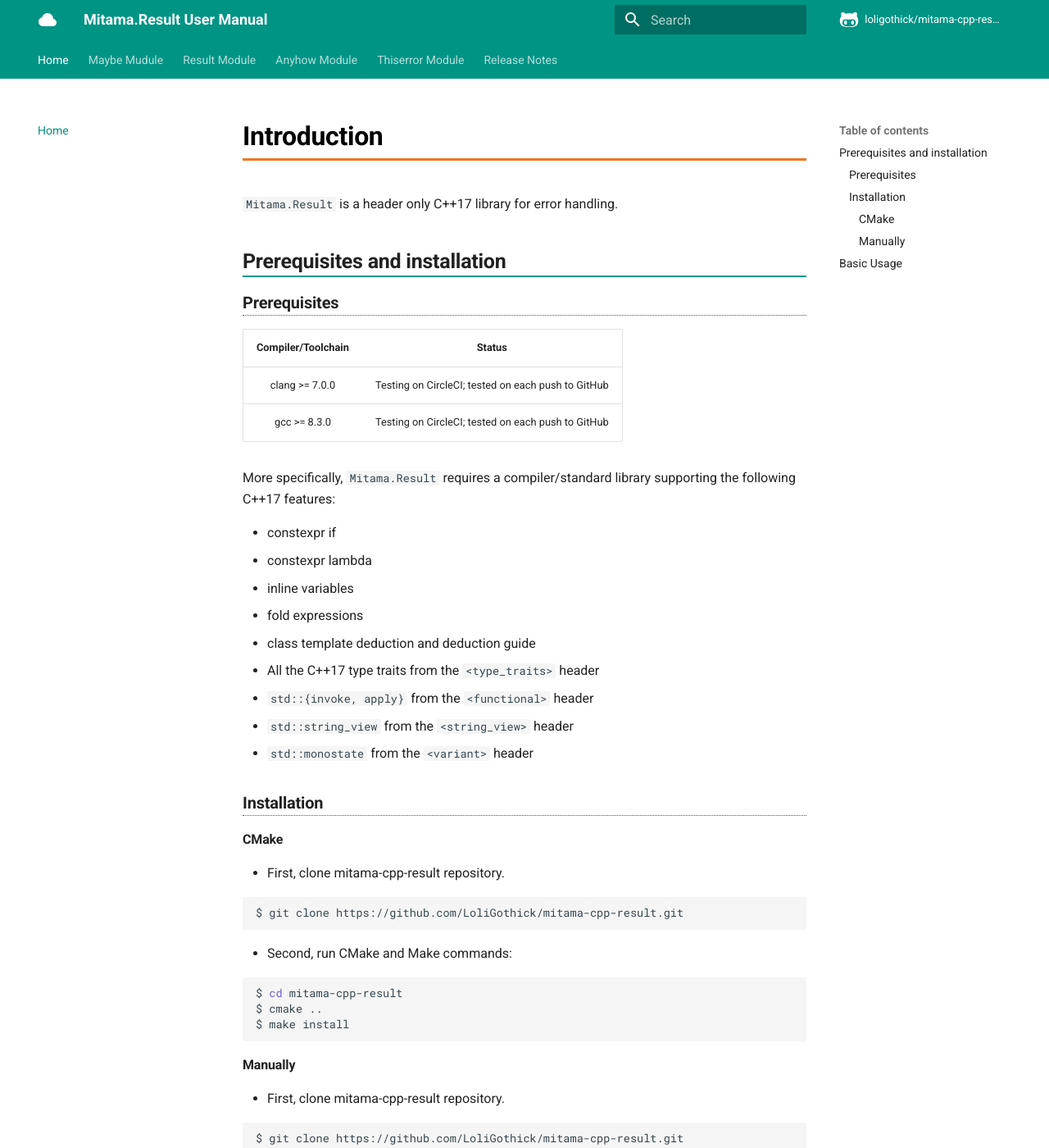
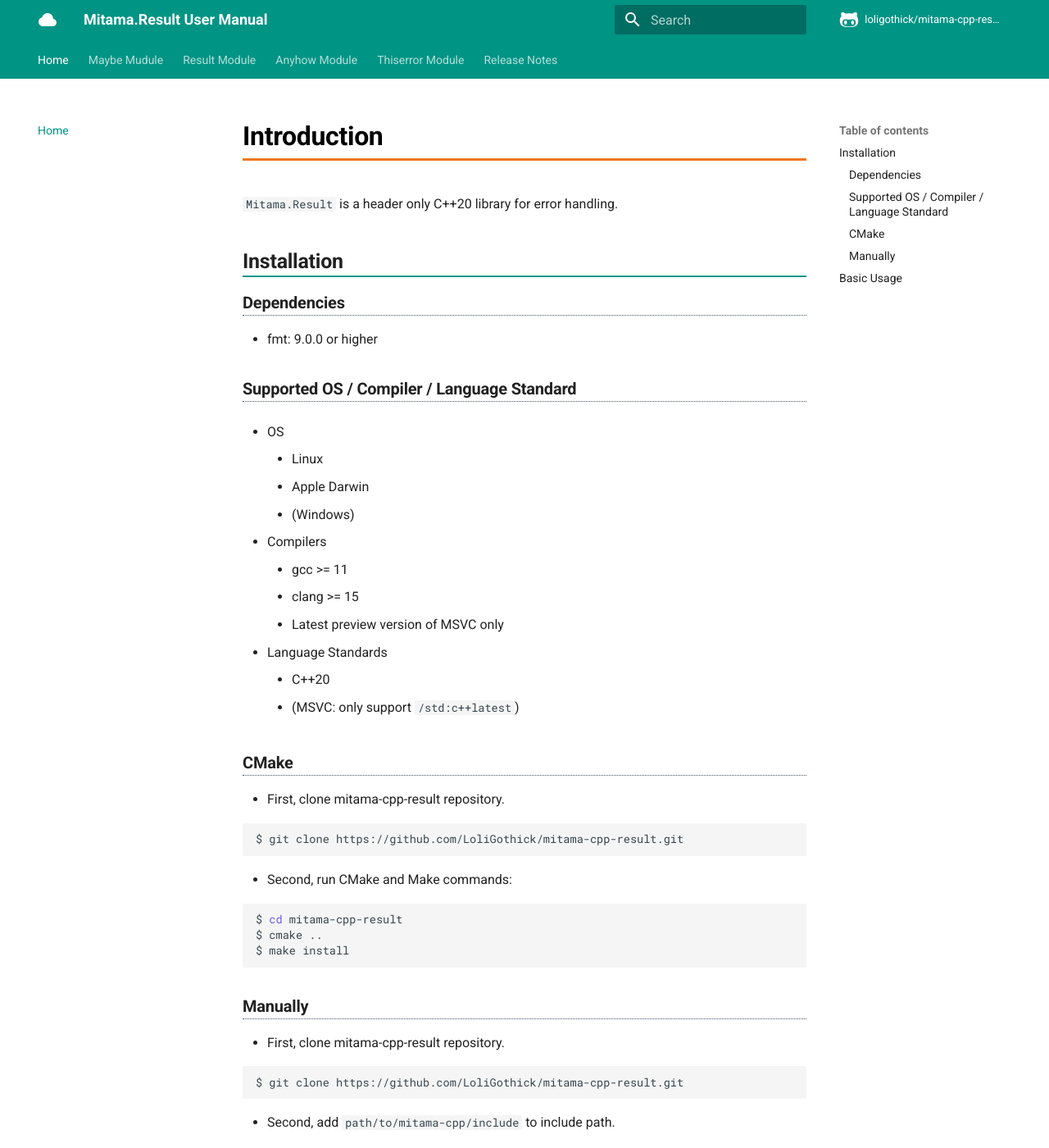
Before and after one commit to loliGothicK/mitama-cpp-result, an MkDocs documentation site: the page built from docs/docs/README.md, in a window 1280 px wide and 1400 px high. Shown: the whole window at 82% size. Built offline with MkDocs 1.6.1 and Material for MkDocs 9.7.7, drawn with Linux system fonts in a browser that asks for light colours; nearby versions of some CDN libraries; comment, search, counter and statistics services are not loaded.

Commit message:
Update docs & README (#416)
* docs/README.md was stale, migrated from the project README.
* removed installation info from README, added the link.
* added a contributing section.

````diff
--- a/docs/docs/README.md
+++ b/docs/docs/README.md
@@ -1,32 +1,34 @@
 # Introduction
 
-`Mitama.Result` is a header only C++17 library for error handling.
+`Mitama.Result` is a header only C++20 library for error handling.
 
 
-## Prerequisites and installation
+## Installation
 
-### Prerequisites
 
-| Compiler/Toolchain |                       Status                       |
-| :----------------: | :------------------------------------------------: |
-|   clang >= 7.0.0   | Testing on CircleCI; tested on each push to GitHub |
-|    gcc >= 8.3.0    | Testing on CircleCI; tested on each push to GitHub |
+### Dependencies
 
-More specifically, `Mitama.Result` requires a compiler/standard library supporting the following C++17 features:
+* fmt: 9.0.0 or higher
 
-- constexpr if
-- constexpr lambda
-- inline variables
-- fold expressions
-- class template deduction and deduction guide
-- All the C++17 type traits from the `<type_traits>` header
-- `std::{invoke, apply}` from the `<functional>` header
-- `std::string_view` from the `<string_view>` header
-- `std::monostate` from the `<variant>` header
 
-### Installation
+### Supported OS / Compiler / Language Standard
 
-#### CMake
+- OS
+    - Linux
+    - Apple Darwin
+    - (Windows)
+
+- Compilers
+    - gcc >= 11
+    - clang >= 15
+    - Latest preview version of MSVC only
+
+- Language Standards
+    - C++20
+    - (MSVC: only support `/std:c++latest`)
+
+
+### CMake
 
 - First, clone mitama-cpp-result repository.
 
@@ -43,7 +45,7 @@
 ```
 
 
-#### Manually
+### Manually
 
 - First, clone mitama-cpp-result repository.
 
````
Also changed, not shown: README.md.
